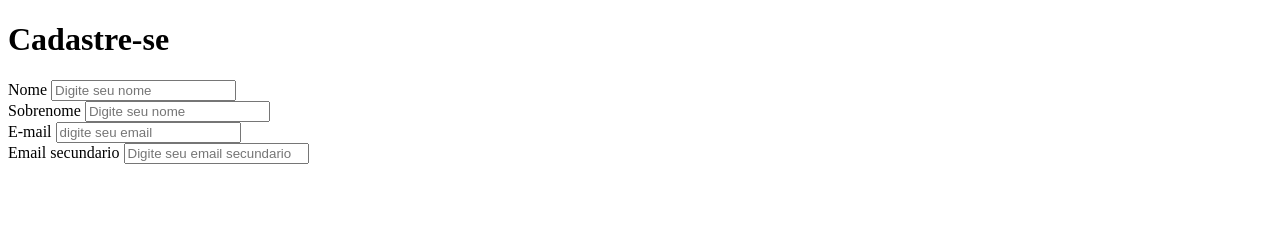
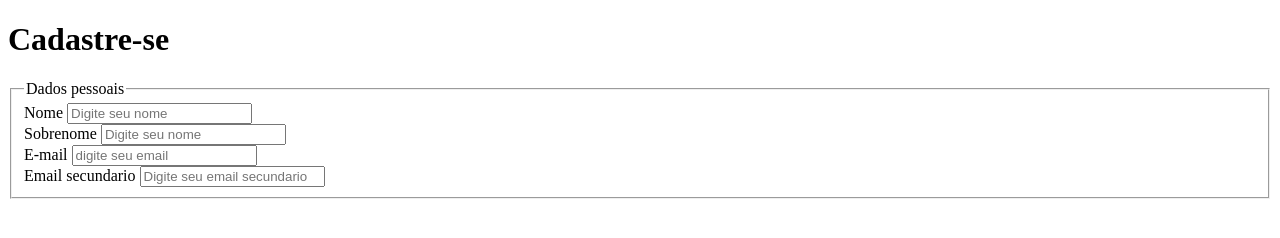
Before and after one commit to Rafaeltijpa/Criando-um-cadastro--b-sico-html, a plain HTML site: page index.html in a window 1280 px wide. Drawn offline with Linux system fonts and the light colour scheme.

Commit message:
Inserindo melhorias no cadastro

```diff
--- a/index.html
+++ b/index.html
@@ -11,7 +11,8 @@
 <body>
     <h1>Cadastre-se</h1>
     <form action="">
-
+        <fieldset>
+            <legend>Dados pessoais</legend>
             <label for="Nome">Nome</label>
             <input type="text" placeholder="Digite seu nome"><br>
             <label for="sobrenome">Sobrenome</label>
@@ -20,6 +21,7 @@
             <input type="email" name="email" id="" placeholder="digite seu email"><br>
             <label for="emailecundario">Email secundario</label>
             <input type="email" name="emailsecundario" id="" placeholder="Digite seu email secundario">
+        </fieldset>
 
 
     </form>
```
Lines whose indentation alone changed are shown as unchanged.
